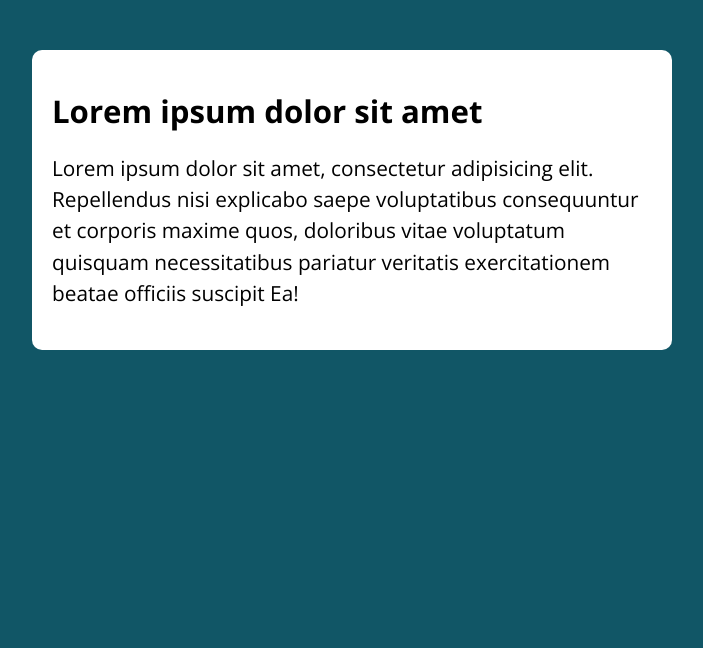
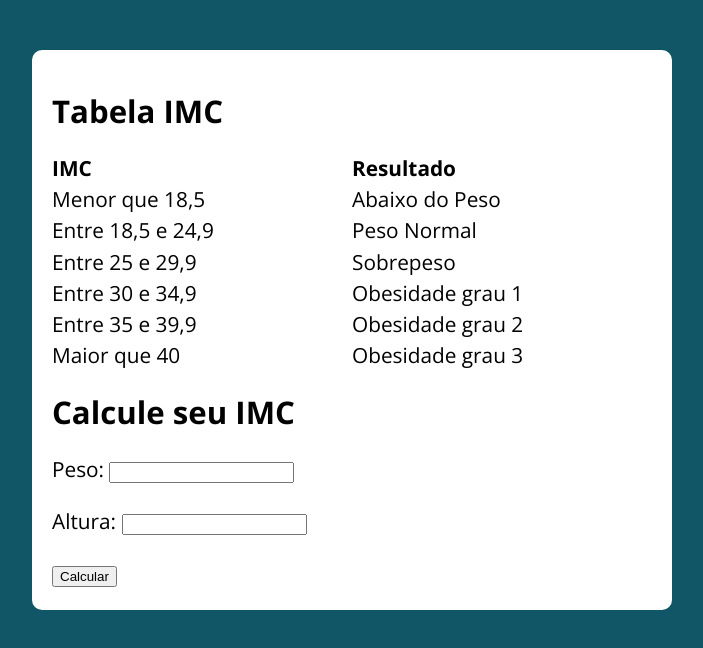
Before and after one commit to thiagoschlei/Curso-JS-TS-UDEMY, a plain HTML site: page Seção 3/modelo/index.html in a window 1280 px wide. Shown: the whole page, without its empty margins (288-991 px from the left). Drawn offline with nearby package versions, Linux system fonts and the light colour scheme.

Commit message:
Fiz parte do exercício de IMC

```diff
--- a/Seção 3/modelo/assets/css/style.css
+++ b/Seção 3/modelo/assets/css/style.css
@@ -24,6 +24,15 @@ body {
   background: #fff;
   padding: 20px;
   border-radius: 10px;
+}
+
+.linha{
+  display: flex;
+  flex-flow: row wrap;
+  }
+
+.coluna-50 {
+  width: 50%;
 }
 
 form input, form label, form button {
--- a/Seção 3/modelo/assets/js/main.js
+++ b/Seção 3/modelo/assets/js/main.js
@@ -0,0 +1,22 @@
+function enviar() {
+    const peso = document.getElementById('peso').value;
+    const altura = document.getElementById('altura').value;
+    let imc = (peso / (altura * altura));
+
+    console.log(peso)
+    console.log(altura)
+    console.log(imc)
+    if (imc <= 18.5) {
+        res.innerHTML = "Seu IMC é: "+imc.toFixed(2)+". Você está abaixo do peso.";
+    } else if (imc >= 18.5 && imc <= 24.9) {
+        res.innerHTML = "Seu IMC é: "+imc.toFixed(2)+". Você está no peso ideal.";
+    } else if (imc >= 24.9 && imc <= 29.9) {
+        res.innerHTML = "Seu IMC é: "+imc.toFixed(2)+". Você tem sobrepeso.";
+    } else if (imc >= 29.9 && imc <= 34.9) {
+        res.innerHTML = "Seu IMC é: "+imc.toFixed(2)+". Você tem obesidade grau 1.";
+    } else if (imc >= 34.9 && imc <= 39.9) {
+        res.innerHTML = "Seu IMC é: "+imc.toFixed(2)+". Você tem obesidade grau 2.";
+    } else {
+        res.innerHTML = "Seu IMC é: "+imc.toFixed(2)+". Você tem obesidade grau 3."
+    }
+}
--- a/Seção 3/modelo/index.html
+++ b/Seção 3/modelo/index.html
@@ -5,22 +5,43 @@
   <meta charset="UTF-8">
   <meta name="viewport" content="width=device-width, initial-scale=1.0">
   <meta http-equiv="X-UA-Compatible" content="ie=edge">
-  <title>Modelo</title>
+  <title>Tabela IMC</title>
   <link rel="stylesheet" href="./assets/css/style.css">
 </head>
 
 <body>
 
   <section class="container">
-    <h1>Lorem ipsum dolor sit amet</h1>
-    <p>
-      Lorem ipsum dolor sit amet, consectetur adipisicing elit.
-      Repellendus nisi explicabo saepe voluptatibus consequuntur et corporis
-      maxime quos, doloribus vitae voluptatum quisquam necessitatibus
-      pariatur veritatis exercitationem beatae officiis suscipit Ea!
-    </p>
+    <h1>Tabela IMC</h1>
+    <div class="linha">
+      <div class="coluna-50">
+        <strong>IMC</strong><br>
+        Menor que 18,5 <br>
+        Entre 18,5 e 24,9 <br>
+        Entre 25 e 29,9 <br>
+        Entre 30 e 34,9 <br>
+        Entre 35 e 39,9 <br>
+        Maior que 40
+      </div>
+      <div class="coluna-50">
+        <strong>Resultado</strong><br>
+        Abaixo do Peso <br>
+        Peso Normal <br>
+        Sobrepeso <br>
+        Obesidade grau 1 <br>
+        Obesidade grau 2 <br>
+        Obesidade grau 3
+      </div>
+    </div>
+
+    <h1>Calcule seu IMC</h1>
+    <p>Peso: <input type="number" name="peso" id="peso"></p>
+    <p>Altura: <input type="number" name="altura" id="altura"></p>
+
+    <button onclick="enviar()">Calcular</button>
+
+    <div id="res"></div>
   </section>
-
   <script src="./assets/js/main.js"></script>
 </body>
 
```
